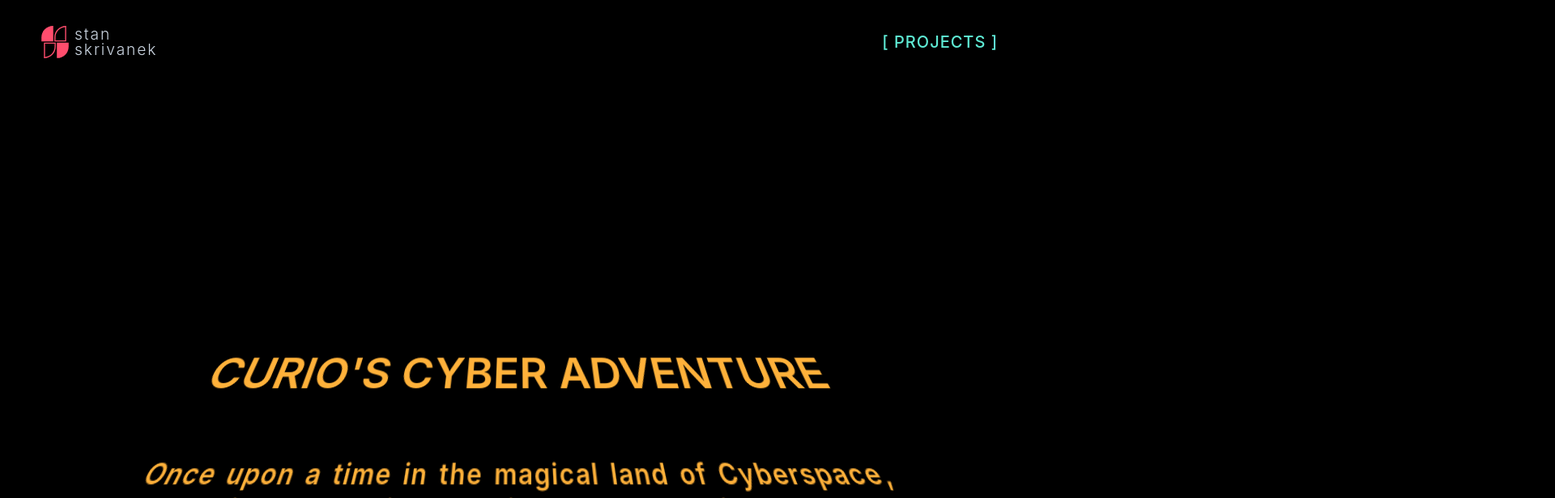
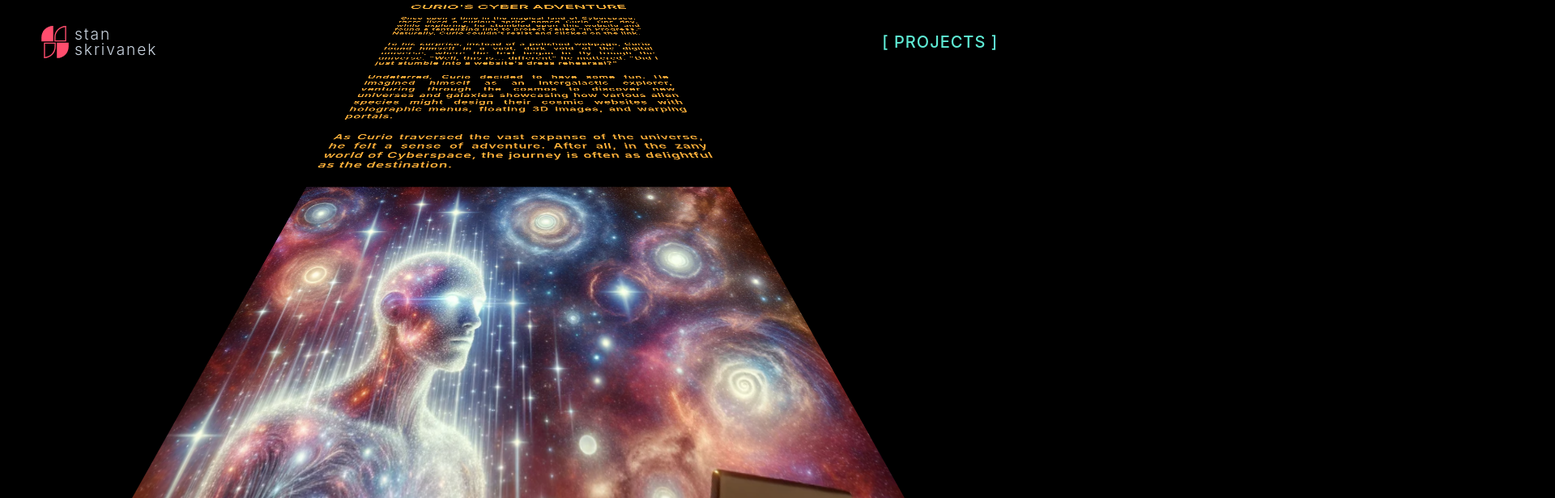
Before and after one commit to StanSkrivanek/portfolio_v1, a SvelteKit app: page /wip in a window 1280 px wide. Shown: the top 616 px of the page at 81% size, 1920 px wide, since content can reach past the window. Built offline with nearby package versions, Linux system fonts and the light colour scheme.

Commit message:
fix: animation

```diff
--- a/src/routes/wip/+page.svelte
+++ b/src/routes/wip/+page.svelte
@@ -6,6 +6,7 @@
 	onMount(() => {
 		document.title = "Curio's Cyber Adventure";
 		const scrollingWrapper = document.querySelector('.wrapper');
+
 		scrollingWrapper?.addEventListener('animationend', () => {
 			isAnimationEnded = true;
 		});
@@ -53,7 +54,7 @@
 	/* Styles */
 	.wrapper {
 		max-height: 82vh;
-		animation: scroll 50s linear forwards;
+		animation: scroll 10s linear forwards;
 	}
 
 	.text-scroll {
@@ -113,7 +114,7 @@
 			opacity: 1;
 		}
 		100% {
-			transform: perspective(250px) rotateX(21deg) translateY(-2800px);
+			transform: perspective(250px) rotateX(21deg) translateY(calc(-1900px - 100vw / 2));
 			opacity: 0;
 		}
 	}
@@ -131,22 +132,4 @@
 		}
 	}
 
-
-	/* Media Queries */
-	@media (max-width: 768px) {
-		@keyframes scroll {
-		0% {
-			transform: perspective(250px) rotateX(20deg) translateY(680px);
-			opacity: 1;
-		}
-		75% {
-			opacity: 1;
-		}
-		100% {
-			transform: perspective(250px) rotateX(21deg) translateY(-1600px);
-			opacity: 0;
-		}
-	}
-
-	}
 </style>
```
